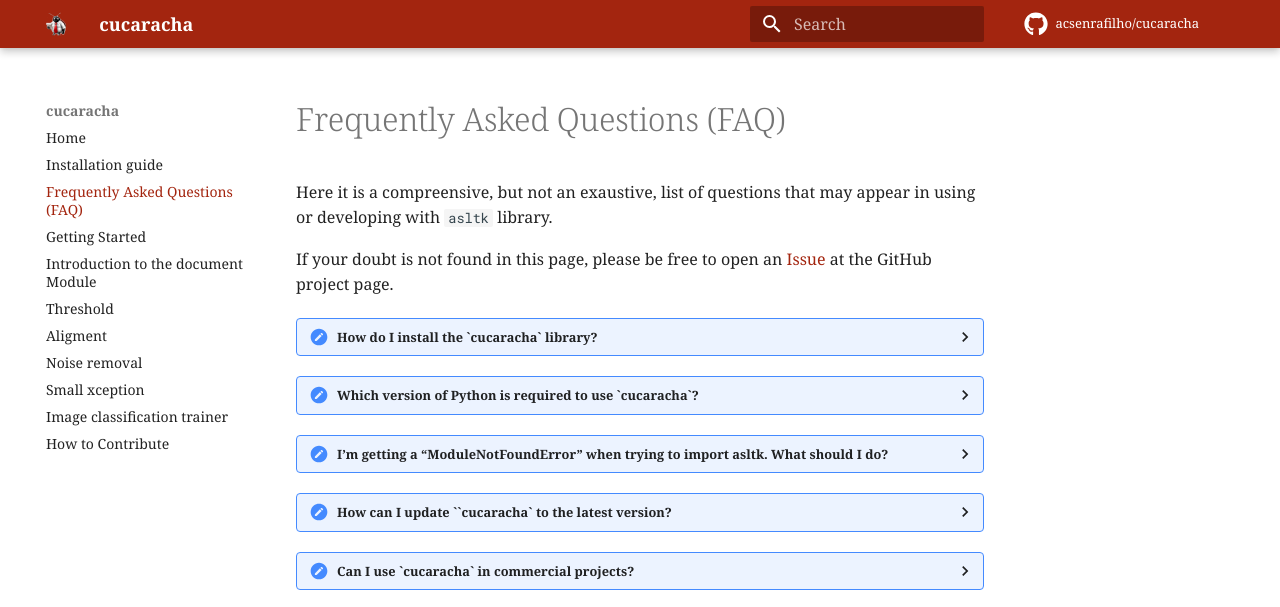
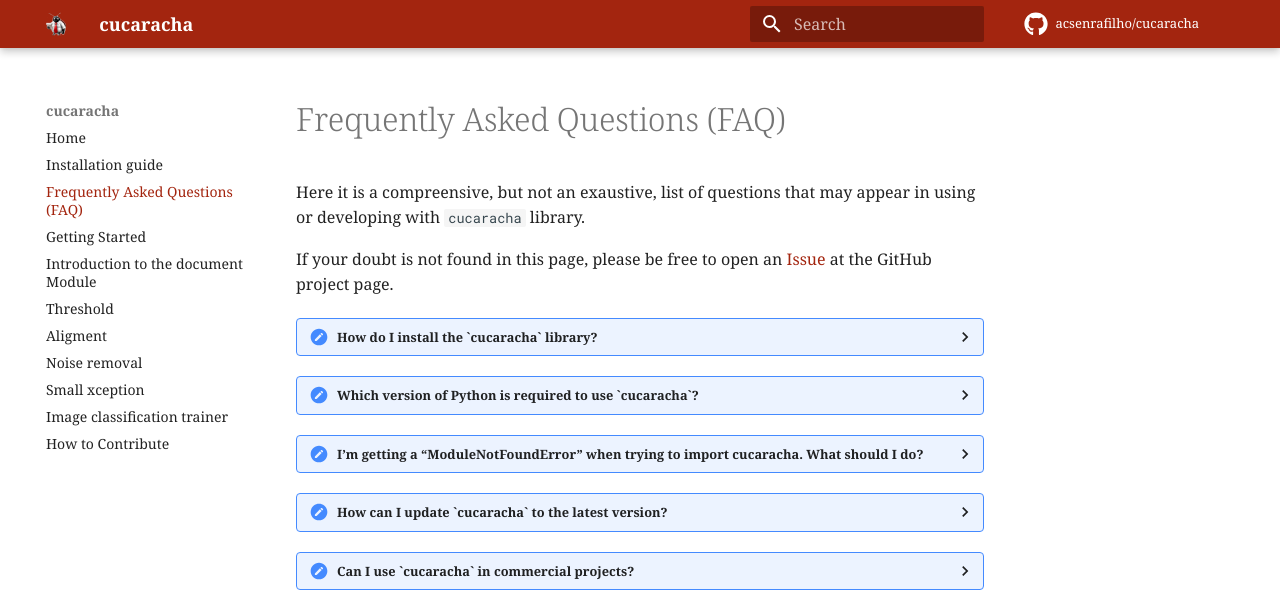
Before and after one commit to acsenrafilho/cucaracha, an MkDocs documentation site: the page built from docs/faq.md, in a window 1280 px wide. Shown: the top 607 px of the page. Built offline with MkDocs 1.6.1 and Material for MkDocs 9.7.7, drawn with Linux system fonts in a browser that asks for light colours; comment, search, counter and statistics services are not loaded.

````diff
--- a/docs/faq.md
+++ b/docs/faq.md
@@ -1,8 +1,8 @@
 # Frequently Asked Questions (FAQ)
 
-Here it is a compreensive, but not an exaustive, list of questions that may appear in using or developing with `asltk` library.
+Here it is a compreensive, but not an exaustive, list of questions that may appear in using or developing with `cucaracha` library.
 
-If your doubt is not found in this page, please be free to open an [Issue](https://github.com/LOAMRI/asltk/issues/new/choose) at the GitHub project page.
+If your doubt is not found in this page, please be free to open an [Issue](https://github.com/acsenrafilho/cucaracha/issues/new/choose) at the GitHub project page.
 
 <details>
   <summary>How do I install the `cucaracha` library?</summary>
@@ -13,7 +13,7 @@ If your doubt is not found in this page, please be free to open an [Issue](https
   pip install cucaracha
   ```
 
-  For more detailed instructions, refer to the Installation Guide
+  For more detailed instructions, refer to the Installation Guide.
 </details>
 
 <details>
@@ -27,7 +27,7 @@ If your doubt is not found in this page, please be free to open an [Issue](https
 </details>
 
 <details>
-  <summary>I’m getting a “ModuleNotFoundError” when trying to import asltk. What should I do?</summary>
+  <summary>I’m getting a “ModuleNotFoundError” when trying to import cucaracha. What should I do?</summary>
 
   Make sure that `cucaracha` is installed correctly. Run the following command to verify installation:
 
@@ -40,7 +40,7 @@ If your doubt is not found in this page, please be free to open an [Issue](https
 
 
 <details>
-  <summary>How can I update ``cucaracha` to the latest version?</summary>
+  <summary>How can I update `cucaracha` to the latest version?</summary>
 
   You can update the library by running:
 
````
Also changed, not shown: docs/api/threshold.md (+1 -1 lines), docs/contribute.md (+11 -11 lines), docs/getting_started.md (+2 -2 lines).
